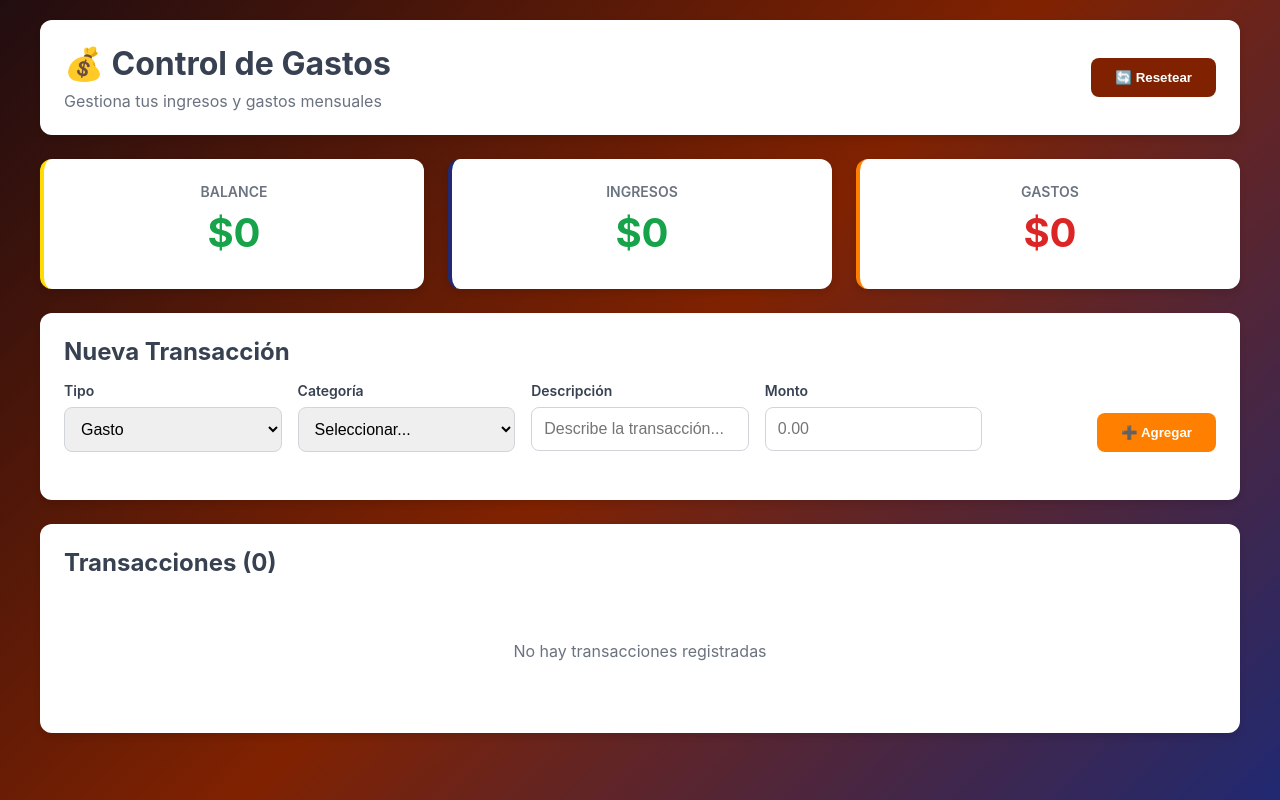
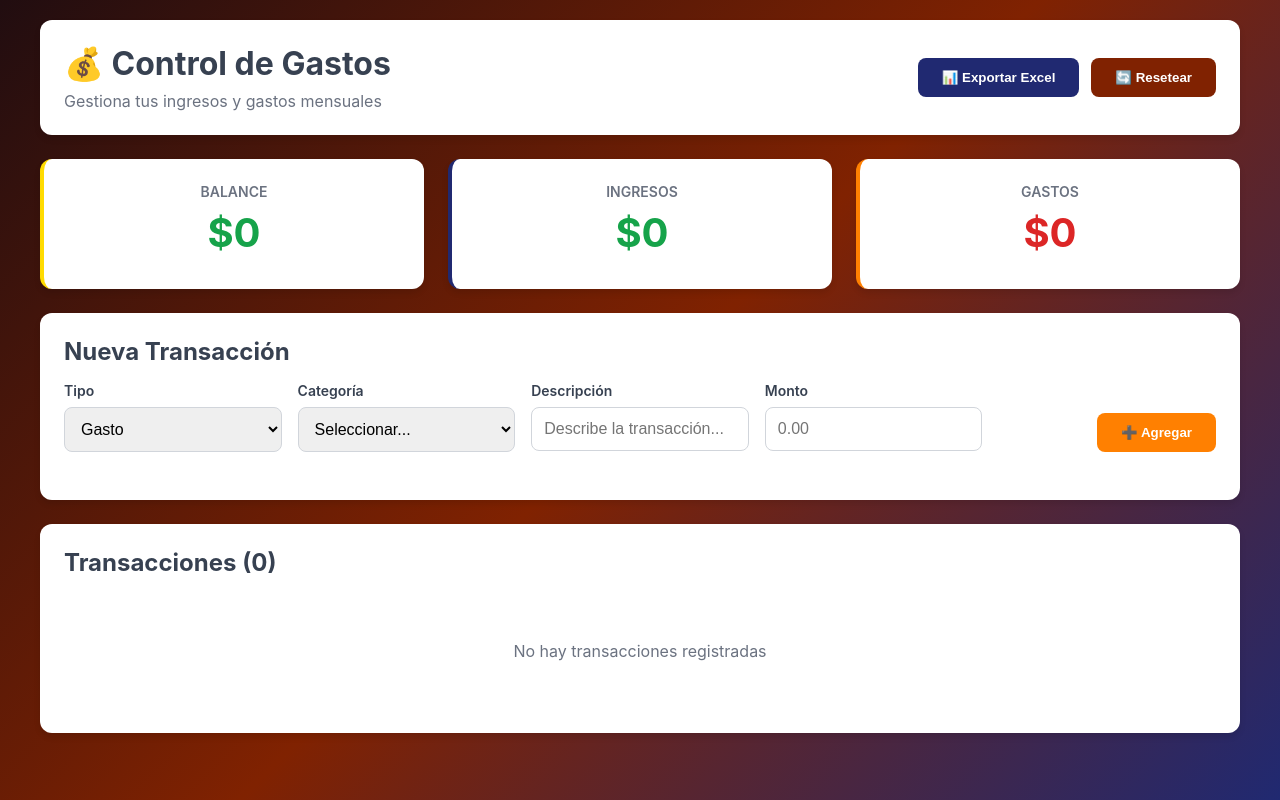
Before and after one commit to Wiltter/expense, a plain HTML site: page index.html in a window 1280 px wide. Drawn offline with Linux system fonts and the light colour scheme.

Commit message:
Update index.html

```diff
--- a/index.html
+++ b/index.html
@@ -4,6 +4,7 @@
   <meta charset="UTF-8">
   <meta name="viewport" content="width=device-width, initial-scale=1.0">
   <title>Control de Gastos</title>
+  <script src="https://cdnjs.cloudflare.com/ajax/libs/xlsx/0.18.5/xlsx.full.min.js"></script>
   <style>
     * {
       margin: 0;
@@ -330,9 +331,14 @@
           </h1>
           <p class="subtitle">Gestiona tus ingresos y gastos mensuales</p>
         </div>
-        <button class="reset-btn" onclick="resetData()">
-          🔄 Resetear
-        </button>
+        <div style="display: flex; gap: 12px; flex-wrap: wrap;">
+  <button class="reset-btn" onclick="exportToExcel()" style="background: var(--color-blue);">
+    📊 Exportar Excel
+  </button>
+  <button class="reset-btn" onclick="resetData()">
+    🔄 Resetear
+  </button>
+</div>
       </div>
     </div>
 
@@ -652,6 +658,57 @@
 
   container.innerHTML = transactionsHtml + renderExpenseMeters();
 };
+function exportToExcel() {
+      const totalIncome = transactions
+        .filter(t => t.type === 'income')
+        .reduce((sum, t) => sum + t.amount, 0);
+
+      const totalExpenses = transactions
+        .filter(t => t.type === 'expense')
+        .reduce((sum, t) => sum + t.amount, 0);
+
+      const balance = totalIncome - totalExpenses;
+
+      // Crear datos del resumen
+      const summaryData = [
+        ['RESUMEN DEL MES', ''],
+        ['Total Ingresos', `$${totalIncome.toLocaleString('es-ES')}`],
+        ['Total Gastos', `$${totalExpenses.toLocaleString('es-ES')}`],
+        ['Balance', `$${balance.toLocaleString('es-ES')}`],
+        ['', ''],
+        ['Fecha de Exportación', new Date().toLocaleDateString('es-ES')]
+      ];
+
+      // Crear datos de transacciones
+      const transactionData = [
+        ['Fecha', 'Descripción', 'Categoría', 'Tipo', 'Monto']
+      ];
+
+      transactions.forEach(t => {
+        transactionData.push([
+          t.date,
+          t.description,
+          t.category,
+          t.type === 'income' ? 'Ingreso' : 'Gasto',
+          `$${t.amount.toLocaleString('es-ES')}`
+        ]);
+      });
+
+      // Crear libro Excel
+      const workbook = XLSX.utils.book_new();
+
+      // Hoja 1: Resumen
+      const summarySheet = XLSX.utils.aoa_to_sheet(summaryData);
+      XLSX.utils.book_append_sheet(workbook, summarySheet, "Resumen");
+
+      // Hoja 2: Transacciones
+      const transactionSheet = XLSX.utils.aoa_to_sheet(transactionData);
+      XLSX.utils.book_append_sheet(workbook, transactionSheet, "Transacciones");
+
+      // Descargar archivo
+      const fileName = `Control_Gastos_${new Date().toISOString().slice(0,7)}.xlsx`;
+      XLSX.writeFile(workbook, fileName);
+    }
   </script>
 </body>
 </html>
```
